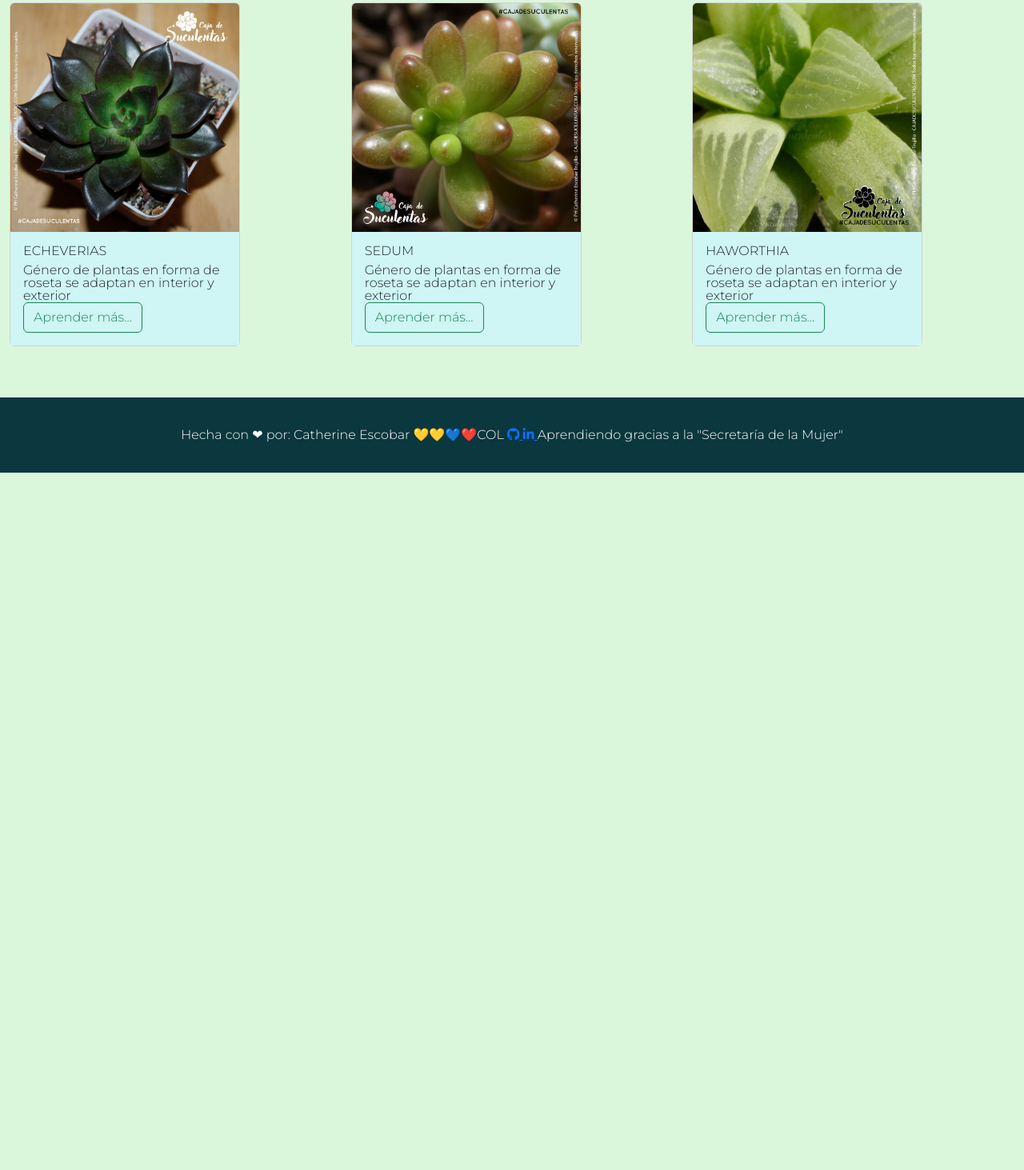
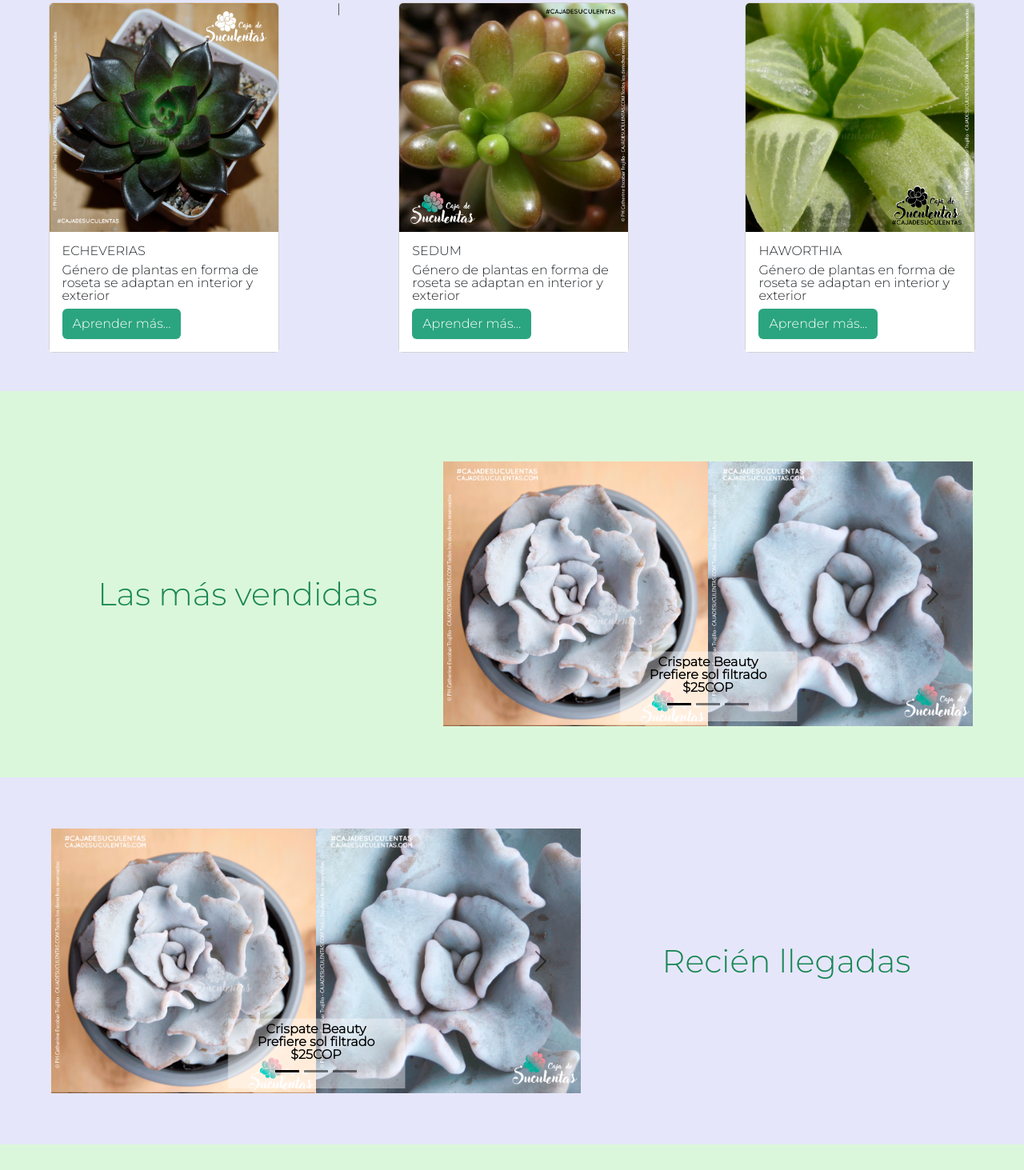
Before and after one commit to bettelgeuxe/web_cajadesuculentas, a plain HTML site: page index.html in a window 1280 px wide. Shown: the part 777-2240 px from the top of the page at 80% size. Before the commit the page ends 1368 px from the top, so only its background shows below. Drawn offline with nearby package versions, Linux system fonts and the light colour scheme.

Commit message:
Carruseles mas compradas y estilos

```diff
--- a/estilos/styles.css
+++ b/estilos/styles.css
@@ -84,8 +84,11 @@ nav a{
     padding: 30px;
 }
 
+.blog{
+    background-color:lavender;
+}
 .fondo-tarjeta{
-    background-color: rgb(207, 245, 245);
+    background-color:white;
 }
 
 .tarjetas-genero{
@@ -125,6 +128,17 @@ nav a{
     background-color: #0B373E;
     color: white;
 }
+
+
+.recien-llegadas{
+    padding: 5%;
+    background-color: lavender;
+}
+
+.mas-vendidas{
+    padding: 5%;
+}
+
 footer{
     padding: 3%;
     background-color: #0B373E;
--- a/index.html
+++ b/index.html
@@ -12,18 +12,19 @@
     <link rel="preconnect" href="https://fonts.gstatic.com" crossorigin>
     <link href="https://fonts.googleapis.com/css2?family=Montserrat:wght@300&display=swap" rel="stylesheet">
 
+    <!-- Animate -->
+    <link rel="stylesheet" href="https://cdnjs.cloudflare.com/ajax/libs/animate.css/4.1.1/animate.min.css"/>
+
     <link rel="stylesheet" href="reset.css/reset.css">
     <link rel="stylesheet" href="estilos/styles.css">
     <title>Cajadesuculentas</title>
 </head>
 <body>
     <header>
-
       <div class="row">
         <div class="col d-flex align-items-center">
           <nav class="navbar navbar-expand-lg bg-light">
             <div class="collapse navbar-collapse" id="navbarText">
-
               <ul class="navbar-nav me-auto mb-2 mb-lg-0">
                 <li class="nav-item">
                   <a class="nav-link active" aria-current="page" href="#">Inicio</a>
@@ -52,21 +53,8 @@
             <a href="https://t.me/cajadesuculentas" target="_blank"><i class="fa-brands fa-telegram"></i></a>
             <a href="https://t.me/CatherineEscobar" target="_blank"><i class="fa-brands fa-telegram"></i></a>
           </span>
-
         </div>
       </div>
-
-
-
-                 <!--
-                    <button class="navbar-toggler" type="button" data-bs-toggle="collapse" data-bs-target="#navbarText" aria-controls="navbarText" aria-expanded="false" aria-label="Toggle navigation">
-                    <span class="navbar-toggler-icon"></span>
-                    </button>
-
-
-              </div>
-            </div>
-          -->
 
     </header>
     <main>
@@ -94,18 +82,47 @@
                 </button>
             </div>
         </section>
-        <!--
-        <section class="carrusel-colecciones">
-            <div class="container px-4 text-center">
-                <div class="row gx-5">
-                  <div class="col">
-                   <div class="p-3">
-
+        <section class="blog">
+          <h2 class="animate__shakeX titulo-intermedio">Aprendamos Juntos</h2>
+            <div class="row mb-4">
+              <div class="col d-flex justify-content-around">
+                <div class="card mb-5" style="width: 18rem;">
+                  <img src="imagenes/echeveria black prince 2.jpg" class="card-img-top" alt="...">
+                  <div class="card-body fondo-tarjeta">
+                    <h5 class="card-title">ECHEVERIAS</h5>
+                    <p class="card-text">Género de plantas en forma de roseta se adaptan en interior y exterior</p>
+                    <a href="#" class="btn boton mt-2">Aprender más...</a>
                   </div>
                 </div>
-                  <div class="col">
-                    <div class="p-3"></div>
-                    carrusel prueba
+              </div>|
+              <div class="col d-flex justify-content-around">
+                  <div class="card mb-5" style="width: 18rem;">
+                    <img src="imagenes/sedum rubrotinctum 1.jpg" class="card-img-top" alt="...">
+                    <div class="card-body fondo-tarjeta">
+                      <h5 class="card-title">SEDUM</h5>
+                      <p class="card-text">Género de plantas en forma de roseta se adaptan en interior y exterior</p>
+                      <a href="#" class="btn boton mt-2">Aprender más...</a>
+                    </div>
+                  </div>
+              </div>
+              <div class="col d-flex justify-content-around">
+                <div class="card mb-5" style="width: 18rem;">
+                  <img src="imagenes/Haworthia cuspidata.jpg" class="card-img-top" alt="...">
+                  <div class="card-body fondo-tarjeta">
+                    <h5 class="card-title">HAWORTHIA</h5>
+                    <p class="card-text">Género de plantas en forma de roseta se adaptan en interior y exterior</p>
+                    <a href="#" class="btn boton mt-2">Aprender más...</a>
+                  </div>
+                </div>
+              </div>
+            </div>
+        </section>
+        <section class="mas-vendidas">
+          <div class="row">
+            <div class="col d-flex align-items-center justify-content-center">
+              <p class="text-center fs-1 titulo-intermedio">Las más vendidas</p>
+            </div>
+            <div class="col col-sm-7">
               <div id="carouselExampleDark" class="carousel carousel-dark slide" data-bs-ride="carousel">
                 <div class="carousel-indicators">
                   <button type="button" data-bs-target="#carouselExampleDark" data-bs-slide-to="0" class="active" aria-current="true" aria-label="Slide 1"></button>
@@ -114,24 +131,27 @@
                 </div>
                 <div class="carousel-inner">
                   <div class="carousel-item active" data-bs-interval="10000">
-                            <img src="imagenes/echeveria black prince 2.jpg" class="d-block w-100" alt="...">
+                    <img src="imagenes/crispate-beauty-cajadesuculentas.png" class="d-block w-100" alt="...">
                       <div class="carousel-caption d-none d-md-block">
-                              <h5>First slide label</h5>
-                              <p>Some representative placeholder content for the first slide.</p>
+                        <h5 class="fw-bold"> Crispate Beauty</h5>
+                        <p class="fw-bold">Prefiere sol filtrado</p>
+                        <p class="fw-bold">$25COP</p>
                       </div>
                   </div>
                   <div class="carousel-item" data-bs-interval="2000">
-                            <img src="imagenes/Haworthia cuspidata.jpg" class="d-block w-100" alt="...">
+                    <img src="imagenes/agavoides-cajadesuculentas.png" class="d-block w-100" alt="...">
                       <div class="carousel-caption d-none d-md-block">
-                              <h5>Second slide label</h5>
-                              <p>Some representative placeholder content for the second slide.</p>
+                        <h5 class="fw-bold">Agavoides</h5>
+                        <p class="fw-bold">Ama el sol directo</p>
+                        <p class="fw-bold">$25COP</p>
                       </div>
                   </div>
                   <div class="carousel-item">
-                            <img src="imagenes/sedum rubrotinctum 1.jpg" class="d-block w-100" alt="...">
+                    <img src="imagenes/graptopetalum-amethystinum-cajadesuculentas.png" class="d-block w-100" alt="...">
                       <div class="carousel-caption d-none d-md-block">
-                              <h5>Third slide label</h5>
-                              <p>Some representative placeholder content for the third slide.</p>
+                        <h5 class="fw-bold">Graptopetalum Amethystinum</h5>
+                        <p class="fw-bold">Ama el sol directo</p>
+                        <p class="fw-bold">$25COP</p>
                       </div>
                   </div>
                 </div>
@@ -146,50 +166,56 @@
             </div>
             </div>
           </div>
+        </section>
+        <section class="recien-llegadas">
+          <div class="row">
+            <div class="col col-sm-7">
+              <div id="carouselExampleDark" class="carousel carousel-dark slide" data-bs-ride="carousel">
+                <div class="carousel-indicators">
+                  <button type="button" data-bs-target="#carouselExampleDark" data-bs-slide-to="0" class="active" aria-current="true" aria-label="Slide 1"></button>
+                  <button type="button" data-bs-target="#carouselExampleDark" data-bs-slide-to="1" aria-label="Slide 2"></button>
+                  <button type="button" data-bs-target="#carouselExampleDark" data-bs-slide-to="2" aria-label="Slide 3"></button>
                 </div>
-        </section>
-      -->
-        <section class="cta">
-          <h2 class="titulo-intermedio">Aprendamos Juntos</h2>
-<div class="container-fluid">
-    <div class="row d-flex justify-content-around">
-        <div class="col">
-            <div class="card" style="width: 18rem;">
-                <img src="imagenes/echeveria black prince 2.jpg" class="card-img-top" alt="...">
-                <div class="card-body fondo-tarjeta">
-                    <h5 class="card-title">ECHEVERIAS</h5>
-                    <p class="card-text">Género de plantas en forma de roseta se adaptan en interior y exterior</p>
-                    <a href="#" class="btn btn-outline-success">Aprender más...</a>
+                <div class="carousel-inner">
+                  <div class="carousel-item active" data-bs-interval="10000">
+                    <img src="imagenes/crispate-beauty-cajadesuculentas.png" class="d-block w-100" alt="...">
+                      <div class="carousel-caption d-none d-md-block">
+                        <h5 class="fw-bold"> Crispate Beauty</h5>
+                        <p class="fw-bold">Prefiere sol filtrado</p>
+                        <p class="fw-bold">$25COP</p>
+                      </div>
+                  </div>
+                  <div class="carousel-item" data-bs-interval="2000">
+                    <img src="imagenes/agavoides-cajadesuculentas.png" class="d-block w-100" alt="...">
+                      <div class="carousel-caption d-none d-md-block">
+                        <h5 class="fw-bold">Agavoides</h5>
+                        <p class="fw-bold">Ama el sol directo</p>
+                        <p class="fw-bold">$25COP</p>
+                      </div>
+                  </div>
+                  <div class="carousel-item">
+                    <img src="imagenes/graptopetalum-amethystinum-cajadesuculentas.png" class="d-block w-100" alt="...">
+                      <div class="carousel-caption d-none d-md-block">
+                        <h5 class="fw-bold">Graptopetalum Amethystinum</h5>
+                        <p class="fw-bold">Ama el sol directo</p>
+                        <p class="fw-bold">$25COP</p>
                       </div>
                   </div>
                 </div>
-        <div class="col">
-            <div class="card" style="width: 18rem;">
-                <img src="imagenes/sedum rubrotinctum 1.jpg" class="card-img-top" alt="...">
-                <div class="card-body fondo-tarjeta">
-                    <h5 class="card-title">SEDUM</h5>
-                    <p class="card-text">Género de plantas en forma de roseta se adaptan en interior y exterior</p>
-                    <a href="#" class="btn btn-outline-success">Aprender más...</a>
+                <button class="carousel-control-prev" type="button" data-bs-target="#carouselExampleDark" data-bs-slide="prev">
+                  <span class="carousel-control-prev-icon" aria-hidden="true"></span>
+                  <span class="visually-hidden">Previous</span>
+                </button>
+                <button class="carousel-control-next" type="button" data-bs-target="#carouselExampleDark" data-bs-slide="next">
+                  <span class="carousel-control-next-icon" aria-hidden="true"></span>
+                  <span class="visually-hidden">Next</span>
+                </button>
             </div>
             </div>
-        </div>
-        <div class="col">
-            <div class="card" style="width: 18rem;">
-                <img src="imagenes/Haworthia cuspidata.jpg" class="card-img-top" alt="...">
-                <div class="card-body fondo-tarjeta">
-                    <h5 class="card-title">HAWORTHIA</h5>
-                    <p class="card-text">Género de plantas en forma de roseta se adaptan en interior y exterior</p>
-                    <a href="#" class="btn btn-outline-success">Aprender más...</a>
+            <div class="col d-flex align-items-center justify-content-center">
+              <p class="text-center fs-1 titulo-intermedio">Recién llegadas</p>
             </div>
           </div>
-        </div>
-        </div>
-    </div>
-
-</div>
-</section>
-<section class="mas-vendidas">
-
         </section>
         <section class="nosotros">
 
@@ -214,10 +240,7 @@
       </a>
                 Aprendiendo gracias a la "Secretaría de la Mujer"
       </p>
-
-
     </footer>
-
   </main>
 </div>
 <!-- JavaScript Bundle with Popper -->
```
Also changed, not shown: blog.html (+3 -3 lines), contacto.html (+3 -3 lines), tienda.html (+3 -3 lines), imagenes/agavoide-p9-cajadesuculentas-cerca.png (added), imagenes/agavoides-cajadesuculentas.png (added), imagenes/crispate-beauty-cajadesuculentas.png (added), imagenes/crispate-beauty-p9-cajadesuculentas-cerca.png (added), imagenes/graptopetalum-amethystinum-cajadesuculentas.png (added), imagenes/graptopetalum-amethystinum-p9-cajadesuculentas-cerca.png (added). Lines whose indentation alone changed are shown as unchanged.
